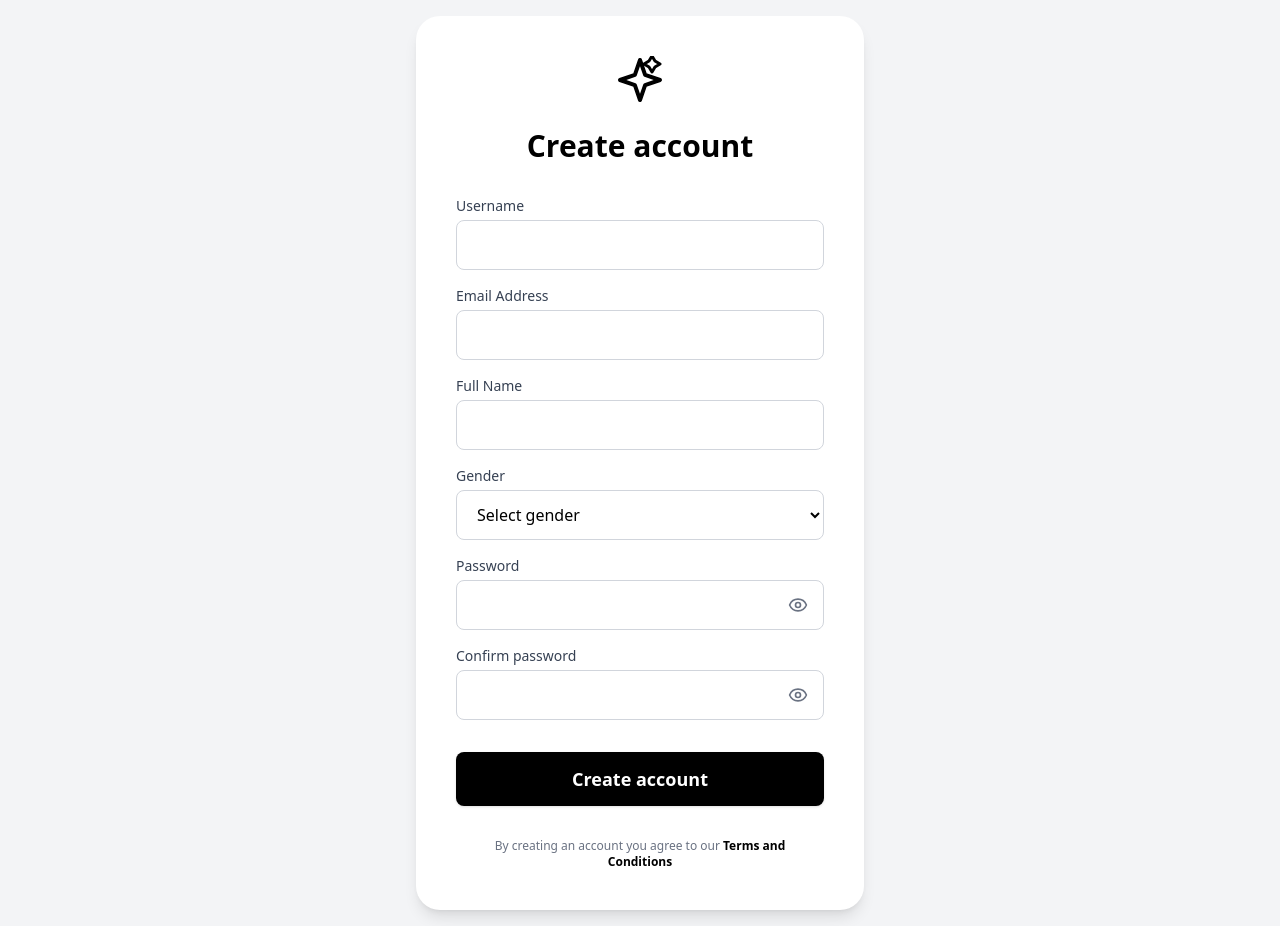
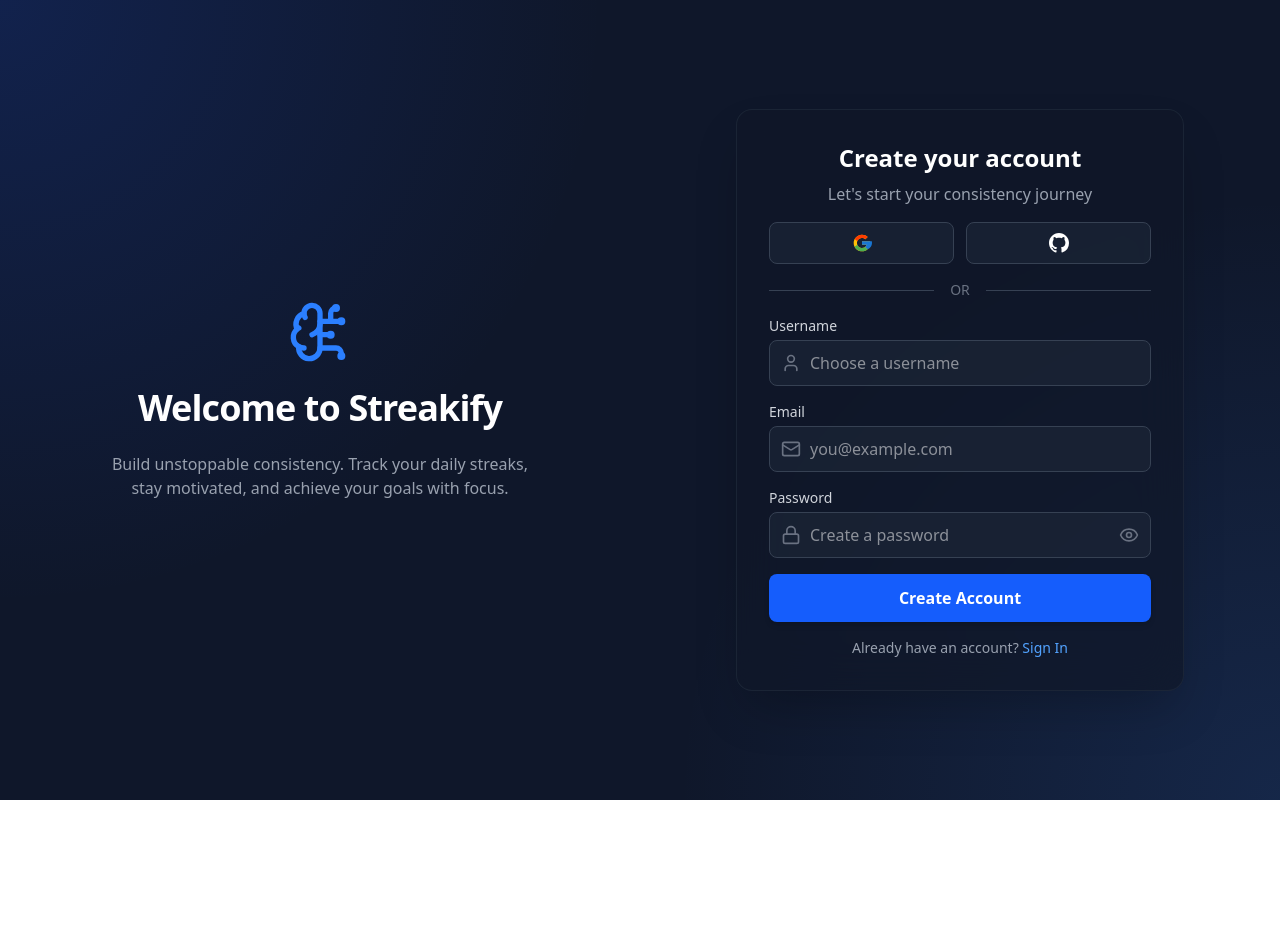
Before and after one commit to ameen-sid/streakify, a Next.js app: page /signup in a window 1280 px wide. After the commit the page ends 800 px from the top, so only its background shows below. Built offline with nearby package versions, Linux system fonts and the light colour scheme.

Commit message:
Redesign Signup page

```diff
--- a/src/app/signup/page.tsx
+++ b/src/app/signup/page.tsx
@@ -3,153 +3,193 @@
 import React, { useState, ChangeEvent, FormEvent } from "react";
 import { useRouter } from "next/navigation";
 import Link from "next/link";
-import { Eye, EyeOff } from "lucide-react";
+import { motion } from "framer-motion";
+import { BrainCircuit, Mail, User, Lock, Eye, EyeOff, Loader } from "lucide-react";
 import toast from "react-hot-toast";
-import { GENDER_OPTIONS } from "@/constant";
+import { APP_NAME } from "@/constant";
 import { signUpUser } from "@/services";
-import { SparkleIcon } from "@/components/icons";
-import { InputField } from "@/components/pages/signup";
+import { GoogleIcon, GithubIcon } from "@/components/icons";
 import { AxiosError } from "axios";
 
 export type UserSignUpData = {
     username: string;
     email: string;
-    fullname: string;
-    gender: string;
     password: string;
-    confirmPassword: string;
 };
 
 const initialState: UserSignUpData = {
     username: "",
     email: "",
-    fullname: "",
-    gender: "",
     password: "",
-    confirmPassword: "",
 };
 
-const SignUp = () => {
+const SignupPage = () => {
 
     const router = useRouter();
 
     const [user, setUser] = useState<UserSignUpData>(initialState);
     const [loading, setLoading] = useState(false);
     const [showPassword, setShowPassword] = useState(false);
-	const [showConfirmPassword, setShowConfirmPassword] = useState(false);
 
-	const handleChange = (e: ChangeEvent<HTMLInputElement | HTMLSelectElement>) => {
+    const handleChange = (e: ChangeEvent<HTMLInputElement>) => {
 
         const { name, value } = e.target;
         setUser(prevUser => ({ ...prevUser, [name]: value }));
-    };
+    }
 
     const onSignUp = async (e: FormEvent<HTMLFormElement>) => {
 
         e.preventDefault();
-		if (user.password !== user.confirmPassword) {
-
-			toast.error("Oops! Passwords must match");
-            return;
-        }
-
         setLoading(true);
-        const toastId = toast.loading("Creating an account...");
+        const toastId = toast.loading("Creating your account...");
         try {
 
             const response = await signUpUser(user);
-            // console.log("Signup Status: ", response);
 
             toast.success("Account Created Successfully", { id: toastId });
             setUser(initialState);
 
-            router.push(`/signup/confirmation?email=${response.data.email}`);
+            router.push(`/dashboard`);
         } catch(error) {
 
-            if(error instanceof AxiosError) {
-
-                // console.error("Axios Error: ", error?.response?.data.message);
-                toast.error(error?.response?.data.message, { id: toastId });
-            }
-			else if (error instanceof Error) {
-
-				// console.error("Signup Failed: ", error);
-                toast.error(error.message, { id: toastId });
-            } else {
-
-				// console.error("Signup Failed: ", String(error));
-                toast.error("An unexpected error occurred", { id: toastId });
-            }
+            if(error instanceof AxiosError) toast.error(error?.response?.data.message || "An API error occurred.", { id: toastId });
+            else if(error instanceof Error) toast.error(error.message, { id: toastId });
+            else    toast.error("An unexpected error occurred", { id: toastId });
         } finally {
             setLoading(false);
         }
-    };
+    }
 
 	return (
-		<div className="min-h-screen bg-gray-100 flex items-center justify-center p-4 font-sans">
-			<div className="w-full max-w-md bg-white rounded-3xl shadow-lg flex flex-col items-center text-center overflow-hidden p-8 sm:p-10">
+		<section
+			className="min-h-screen flex flex-col md:flex-row text-white font-sans"
+			style={{
+				background:
+					"radial-gradient(circle at top left, rgba(29,78,216,0.2), transparent 40%), radial-gradient(circle at bottom right, rgba(59,130,246,0.15), transparent 40%), #0f172a",
+			}}
+        >
 
-				{/* Icon */}
-				<div className="text-black mb-6">
-					<SparkleIcon className="h-12 w-12" />
+			{/* LEFT PANEL */}
+			<div className="hidden md:flex flex-col justify-center items-center w-1/2 p-12 text-center">
+				<motion.div
+					initial={{ opacity: 0, y: 20 }}
+					animate={{ opacity: 1, y: 0 }}
+					transition={{ duration: 0.6 }}
+					className="space-y-6"
+                >
+					<BrainCircuit className="w-16 h-16 text-blue-500 mx-auto" />
+					<h1 className="text-4xl font-bold tracking-tight">Welcome to {APP_NAME}</h1>
+					<p className="text-gray-400 max-w-md mx-auto">
+						Build unstoppable consistency. Track your daily streaks, stay motivated, and achieve your goals with focus.
+					</p>
+				</motion.div>
 			</div>
 
-				{/* Main Content */}
-				<main className="w-full">
+			{/* RIGHT PANEL */}
+			<div className="flex-grow flex items-center justify-center p-6">
+				<motion.div
+					initial={{ opacity: 0, scale: 0.95 }}
+					animate={{ opacity: 1, scale: 1 }}
+					transition={{ duration: 0.6 }}
+					className="w-full max-w-md bg-gray-900/70 border border-gray-800/80 backdrop-blur-xl p-8 rounded-2xl shadow-2xl"
+                >
+					<div className="flex md:hidden justify-center items-center gap-3 mb-4">
+						<BrainCircuit className="w-8 h-8 text-blue-400" />
+						<span className="text-3xl font-bold">{APP_NAME}</span>
+					</div>
+					<h2 className="text-2xl font-bold text-center mb-2">Create your account</h2>
+					<p className="text-gray-400 text-center mb-4">Let's start your consistency journey</p>
 
-					<h1 className="text-3xl font-bold text-black">Create account</h1>
-					<form onSubmit={onSignUp} className="mt-8 space-y-4 text-left">
-
-						<InputField label="Username" name="username" value={user.username} onChange={handleChange} />
-                        <InputField label="Email Address" name="email" value={user.email} onChange={handleChange} type="email" />
-                        <InputField label="Full Name" name="fullname" value={user.fullname} onChange={handleChange} />
-
-						<div>
-                            <label className="block text-sm font-medium text-gray-700 mb-1">Gender</label>
-                            <select name="gender" value={user.gender} onChange={handleChange} className="w-full px-4 py-3 border border-gray-300 rounded-lg focus:outline-none focus:ring-2 focus:ring-black bg-white" required>
-                                <option value="" disabled>Select gender</option>
-                                {GENDER_OPTIONS.map(option => (
-                                    <option key={option} value={option}>{option}</option>
-                                ))}
-                            </select>
-                        </div>
-
-						<div className="relative">
-                            <label className="block text-sm font-medium text-gray-700 mb-1">Password</label>
-                            <input type={showPassword ? "text" : "password"} name="password" value={user.password} onChange={handleChange} className="w-full px-4 py-3 border border-gray-300 rounded-lg focus:outline-none focus:ring-2 focus:ring-black" required />
-                            <button type="button" onClick={() => setShowPassword(!showPassword)} className="absolute inset-y-0 right-0 top-6 px-4 flex items-center text-gray-500">
-                                {showPassword ? <EyeOff size={20} /> : <Eye size={20} />}
+					{/* Social Logins */}
+					<div className="flex sm:flex-row gap-3 justify-center">
+						<button className="w-full cursor-pointer bg-gray-800/60 hover:bg-gray-700/60 transition-colors text-white font-semibold px-4 py-2.5 rounded-lg flex items-center justify-center gap-2 border border-gray-700">
+							<GoogleIcon />
+						</button>
+						<button className="w-full cursor-pointer bg-gray-800/60 hover:bg-gray-700/60 transition-colors text-white font-semibold px-4 py-2.5 rounded-lg flex items-center justify-center gap-2 border border-gray-700">
+							<GithubIcon />
 						</button>
 					</div>
 
+					<div className="flex items-center gap-4 my-4">
+						<div className="flex-grow border-t border-gray-700"></div>
+						<span className="text-gray-500 text-sm">OR</span>
+						<div className="flex-grow border-t border-gray-700"></div>
+					</div>
+
+					<form onSubmit={onSignUp} className="space-y-4">
+						<div>
+							<label className="block text-sm text-gray-300 mb-1">Username</label>
 							<div className="relative">
-                            <label className="block text-sm font-medium text-gray-700 mb-1">Confirm password</label>
-                            <input type={showConfirmPassword ? "text" : "password"} name="confirmPassword" value={user.confirmPassword} onChange={handleChange} className="w-full px-4 py-3 border border-gray-300 rounded-lg focus:outline-none focus:ring-2 focus:ring-black" required />
-                            <button type="button" onClick={() => setShowConfirmPassword(!showConfirmPassword)} className="absolute inset-y-0 right-0 top-6 px-4 flex items-center text-gray-500">
-                                {showConfirmPassword ? <EyeOff size={20} /> : <Eye size={20} />}
+								<User className="absolute left-3 top-1/2 -translate-y-1/2 w-5 h-5 text-gray-500" />
+								<input
+                                    type="text"
+                                    name="username"
+                                    value={user.username}
+                                    onChange={handleChange}
+                                    placeholder="Choose a username"
+                                    required
+                                    className="w-full bg-gray-800/60 border border-gray-700 rounded-lg pl-10 pr-4 py-2.5 focus:ring-2 focus:ring-blue-500 focus:outline-none"
+                                />
+							</div>
+						</div>
+
+						<div>
+							<label className="block text-sm text-gray-300 mb-1">Email</label>
+							<div className="relative">
+								<Mail className="absolute left-3 top-1/2 -translate-y-1/2 w-5 h-5 text-gray-500" />
+								<input
+                                    type="email"
+                                    name="email"
+                                    value={user.email}
+                                    onChange={handleChange}
+                                    placeholder="you@example.com"
+                                    required
+                                    className="w-full bg-gray-800/60 border border-gray-700 rounded-lg pl-10 pr-4 py-2.5 focus:ring-2 focus:ring-blue-500 focus:outline-none"
+                                />
+							</div>
+						</div>
+
+						<div>
+							<label className="block text-sm text-gray-300 mb-1">Password</label>
+							<div className="relative">
+								<Lock className="absolute left-3 top-1/2 -translate-y-1/2 w-5 h-5 text-gray-500" />
+								<input
+                                    type={showPassword ? "text" : "password"}
+                                    name="password"
+                                    value={user.password}
+                                    onChange={handleChange}
+                                    placeholder="Create a password"
+                                    required
+                                    className="w-full bg-gray-800/60 border border-gray-700 rounded-lg pl-10 pr-10 py-2.5 focus:ring-2 focus:ring-blue-500 focus:outline-none"
+                                />
+								<button type="button" onClick={() => setShowPassword(!showPassword)} className="absolute inset-y-0 right-0 pr-3 flex items-center">
+                                    {showPassword ? <EyeOff className="h-5 cursor-pointer w-5 text-gray-500" /> : <Eye className="h-5 cursor-pointer w-5 text-gray-500" />}
                                 </button>
 							</div>
-
-                        <div className="pt-4">
-                            <button type="submit" disabled={loading} className="w-full block justify-center py-3 px-4 border border-transparent rounded-lg shadow-sm text-lg font-semibold text-white bg-black hover:bg-gray-800 focus:outline-none focus:ring-2 focus:ring-offset-2 focus:ring-black disabled:bg-gray-400">
-                                {loading ? 'Creating Account...' : 'Create account'}
-                            </button>
 						</div>
 
+						<motion.button
+                            type="submit"
+                            disabled={loading}
+                            whileHover={{ scale: 1.03 }}
+                            whileTap={{ scale: 0.97 }}
+                            className="w-full cursor-pointer bg-blue-600 hover:bg-blue-700 transition-colors text-white font-semibold py-3 rounded-lg shadow-md disabled:bg-blue-400/50 disabled:cursor-not-allowed flex justify-center items-center gap-2"
+                        >
+                            {loading && <Loader className="animate-spin" size={20} />}
+                            {loading ? "Creating Account..." : "Create Account"}
+                        </motion.button>
 					</form>
 
-					<p className="mt-8 text-xs text-gray-500 max-w-xs mx-auto">
-                        By creating an account you agree to our{" "}
-                        <Link href="/terms-and-conditions" className="font-semibold text-black hover:underline">
-                            Terms and Conditions
+					<p className="text-center text-gray-400 text-sm mt-4">
+						Already have an account?{" "}
+						<Link href="/login" className="text-blue-400 hover:underline">
+							Sign In
 						</Link>
 					</p>
+				</motion.div>
+			</div>
+		</section>
+	);
+};
 
-				</main>
-
-			</div>
-		</div>
-	);
-}
-
-export default SignUp;
+export default SignupPage;
--- /dev/null
+++ b/src/components/icons/github-icon.tsx
@@ -0,0 +1,9 @@
+import React from "react";
+
+const GithubIcon = () => (
+	<svg className="w-5 h-5" viewBox="0 0 16 16" fill="currentColor">
+		<path d="M8 0C3.58 0 0 3.58 0 8c0 3.54 2.29 6.53 5.47 7.59.4.07.55-.17.55-.38 0-.19-.01-.82-.01-1.49-2.01.37-2.53-.49-2.69-.94-.09-.23-.48-.94-.82-1.13-.28-.15-.68-.52-.01-.53.63-.01 1.08.58 1.23.82.72 1.21 1.87.87 2.33.66.07-.52.28-.87.51-1.07-1.78-.2-3.64-.89-3.64-3.95 0-.87.31-1.59.82-2.15-.08-.2-.36-1.02.08-2.12 0 0 .67-.21 2.2.82.64-.18 1.32-.27 2-.27.68 0 1.36.09 2 .27 1.53-1.04 2.2-.82 2.2-.82.44 1.1.16 1.92.08 2.12.51.56.82 1.27.82 2.15 0 3.07-1.87 3.75-3.65 3.95.29.25.54.73.54 1.48 0 1.07-.01 1.93-.01 2.2 0 .21.15.46.55.38A8.013 8.013 0 0 0 16 8c0-4.42-3.58-8-8-8z"></path>
+	</svg>
+);
+
+export default GithubIcon;
--- a/src/components/icons/google-icon.tsx
+++ b/src/components/icons/google-icon.tsx
@@ -1,29 +1,11 @@
 import React from "react";
 
-const GoogleIcon = (props: React.SVGProps<SVGSVGElement>) => (
-	<svg
-		fill="currentColor"
-		viewBox="0 0 48 48"
-		height="1em"
-		width="1em"
-		{...props}
-	>
-		<path
-			fill="#FFC107"
-			d="M43.611 20.083H42V20H24v8h11.303c-1.649 4.657-6.08 8-11.303 8-6.627 0-12-5.373-12-12s5.373-12 12-12c3.059 0 5.842 1.154 7.961 3.039l5.657-5.657C34.046 6.053 29.268 4 24 4 12.955 4 4 12.955 4 24s8.955 20 20 20 20-8.955 20-20c0-1.341-.138-2.65-.389-3.917z"
-		/>
-		<path
-			fill="#FF3D00"
-			d="M6.306 14.691l6.571 4.819C14.655 15.108 18.961 12 24 12c3.059 0 5.842 1.154 7.961 3.039l5.657-5.657C34.046 6.053 29.268 4 24 4 16.318 4 9.656 8.337 6.306 14.691z"
-		/>
-		<path
-			fill="#4CAF50"
-			d="M24 44c5.166 0 9.86-1.977 13.409-5.192l-6.19-5.238C29.211 35.091 26.715 36 24 36c-5.202 0-9.619-3.317-11.283-7.946l-6.522 5.025C9.505 39.556 16.227 44 24 44z"
-		/>
-		<path
-			fill="#1976D2"
-			d="M43.611 20.083H42V20H24v8h11.303c-.792 2.237-2.231 4.166-4.087 5.571l6.19 5.238C44.572 36.846 48 30.828 48 24c0-1.341-.138-2.65-.389-3.917z"
-		/>
+const GoogleIcon = () => (
+	<svg className="w-5 h-5" viewBox="0 0 48 48">
+		<path fill="#FFC107" d="M43.611 20.083H42V20H24v8h11.303c-1.649 4.657-6.08 8-11.303 8c-6.627 0-12-5.373-12-12s5.373-12 12-12c3.059 0 5.842 1.154 7.961 3.039l5.657-5.657C34.046 6.053 29.268 4 24 4C12.955 4 4 12.955 4 24s8.955 20 20 20s20-8.955 20-20c0-1.341-.138-2.65-.389-3.917z"></path>
+		<path fill="#FF3D00" d="M6.306 14.691l6.571 4.819C14.655 15.108 18.961 12 24 12c3.059 0 5.842 1.154 7.961 3.039l5.657-5.657C34.046 6.053 29.268 4 24 4C16.318 4 9.656 8.337 6.306 14.691z"></path>
+		<path fill="#4CAF50" d="M24 44c5.166 0 9.86-1.977 13.409-5.192l-6.19-5.238A11.91 11.91 0 0 1 24 36c-5.202 0-9.619-3.317-11.283-7.946l-6.522 5.025C9.505 39.556 16.227 44 24 44z"></path>
+		<path fill="#1976D2" d="M43.611 20.083H42V20H24v8h11.303c-.792 2.237-2.231 4.166-4.087 5.571l6.19 5.238C44.272 36.318 48 30.455 48 24c0-1.341-.138-2.65-.389-3.917z"></path>
 	</svg>
 );
 
```
Also changed, not shown: src/components/icons/index.ts (+5 -3 lines). Lines whose indentation alone changed are shown as unchanged.
